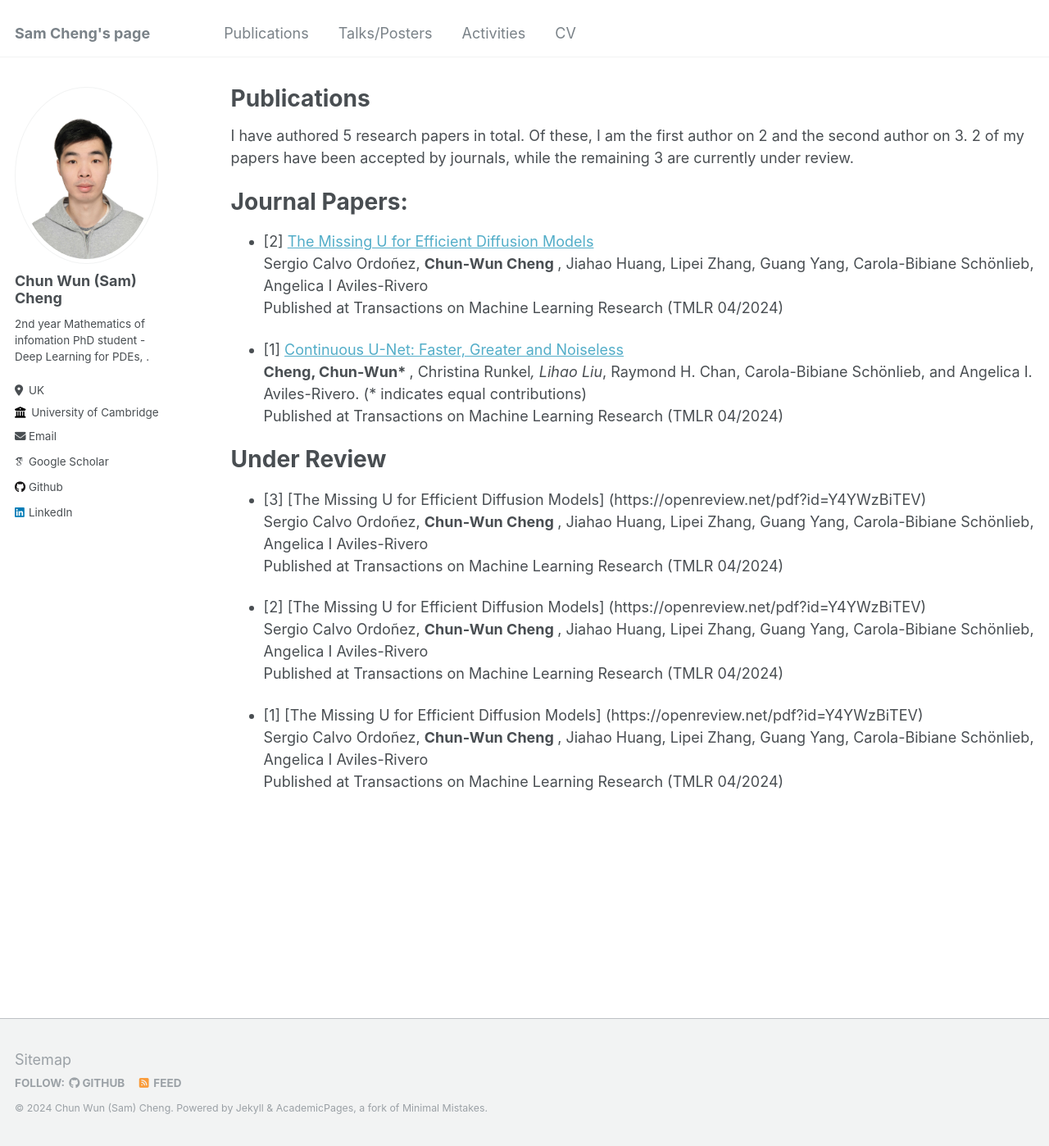
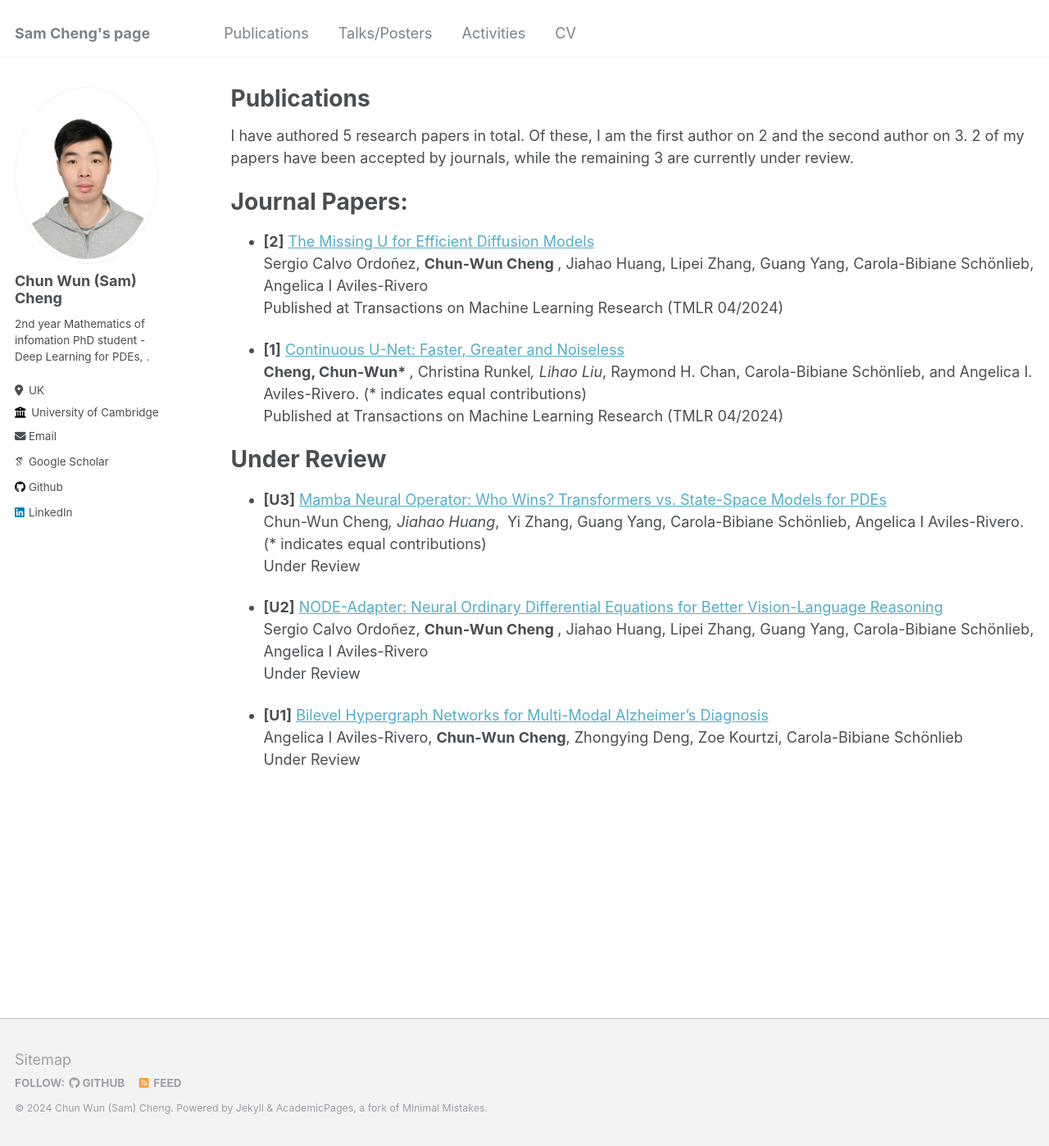
Before and after one commit to samcheng123/Cam, a Jekyll site: the page built from _pages/publications.md, in a window 1280 px wide and 1398 px high. Shown: the whole window at 82% size. Built offline with Jekyll 4.4.1, drawn with Linux system fonts in a browser that asks for light colours; some web fonts are replaced.

Commit message:
Update publications.md

```diff
--- a/_pages/publications.md
+++ b/_pages/publications.md
@@ -8,24 +8,24 @@ I have authored 5 research papers in total. Of these, I am the first author on 2
 
 Journal Papers:
 ======
-* [2] [The Missing U for Efficient Diffusion Models](https://openreview.net/pdf?id=Y4YWzBiTEV) <br>
+* <b>[2]</b> [The Missing U for Efficient Diffusion Models](https://openreview.net/pdf?id=Y4YWzBiTEV) <br>
 Sergio Calvo Ordoñez, <b> Chun-Wun Cheng </b>, Jiahao Huang, Lipei Zhang, Guang Yang, Carola-Bibiane Schönlieb, Angelica I Aviles-Rivero <br>
 Published at Transactions on Machine Learning Research (TMLR 04/2024)
 
-* [1] [Continuous U-Net: Faster, Greater and Noiseless](https://openreview.net/pdf?id=ongi2oe3Fr) <br>
+* <b>[1]</b> [Continuous U-Net: Faster, Greater and Noiseless](https://openreview.net/pdf?id=ongi2oe3Fr) <br>
 <b> Cheng, Chun-Wun* </b>, Christina Runkel*, Lihao Liu*, Raymond H. Chan, Carola-Bibiane Schönlieb, and Angelica I. Aviles-Rivero.  (* indicates equal contributions) <br>
 Published at Transactions on Machine Learning Research (TMLR 04/2024)
 
 Under Review
 ======
-* [3] [The Missing U for Efficient Diffusion Models] (https://openreview.net/pdf?id=Y4YWzBiTEV) <br>
+* <b>[U3]</b> [Mamba Neural Operator: Who Wins? Transformers vs. State-Space Models for PDEs](https://export.arxiv.org/abs/2410.02113) <br>
+Chun-Wun Cheng*, Jiahao Huang*,  Yi Zhang, Guang Yang, Carola-Bibiane Schönlieb, Angelica I Aviles-Rivero. (* indicates equal contributions) <br>
+Under Review
+
+* <b>[U2]</b> [NODE-Adapter: Neural Ordinary Differential Equations for Better Vision-Language Reasoning](https://arxiv.org/pdf/2407.08672) <br>
 Sergio Calvo Ordoñez, <b> Chun-Wun Cheng </b>, Jiahao Huang, Lipei Zhang, Guang Yang, Carola-Bibiane Schönlieb, Angelica I Aviles-Rivero <br>
-Published at Transactions on Machine Learning Research (TMLR 04/2024)
+Under Review
 
-* [2] [The Missing U for Efficient Diffusion Models] (https://openreview.net/pdf?id=Y4YWzBiTEV) <br>
-Sergio Calvo Ordoñez, <b> Chun-Wun Cheng </b>, Jiahao Huang, Lipei Zhang, Guang Yang, Carola-Bibiane Schönlieb, Angelica I Aviles-Rivero <br>
-Published at Transactions on Machine Learning Research (TMLR 04/2024)
-
-* [1] [The Missing U for Efficient Diffusion Models] (https://openreview.net/pdf?id=Y4YWzBiTEV) <br>
-Sergio Calvo Ordoñez, <b> Chun-Wun Cheng </b>, Jiahao Huang, Lipei Zhang, Guang Yang, Carola-Bibiane Schönlieb, Angelica I Aviles-Rivero <br>
-Published at Transactions on Machine Learning Research (TMLR 04/2024)
+* <b>[U1]</b> [Bilevel Hypergraph Networks for Multi-Modal Alzheimer’s Diagnosis](https://arxiv.org/pdf/2403.12719v1.pdf) <br>
+Angelica I Aviles-Rivero, <b>Chun-Wun Cheng</b>, Zhongying Deng, Zoe Kourtzi, Carola-Bibiane Schönlieb <br>
+Under Review
```
